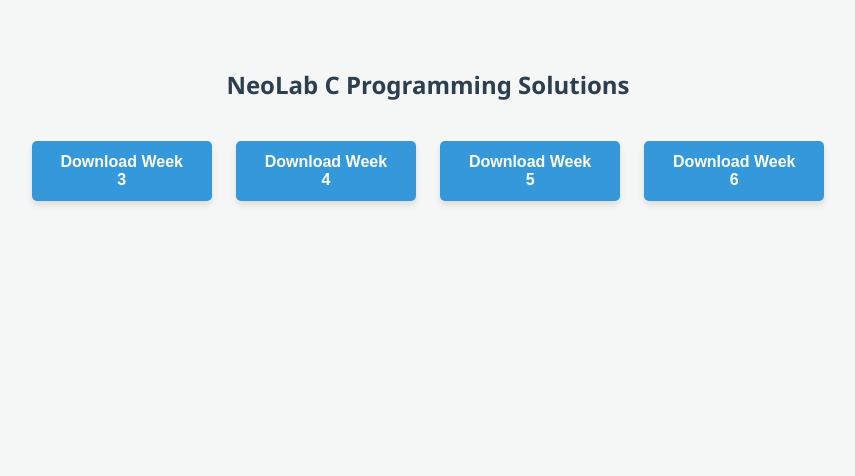
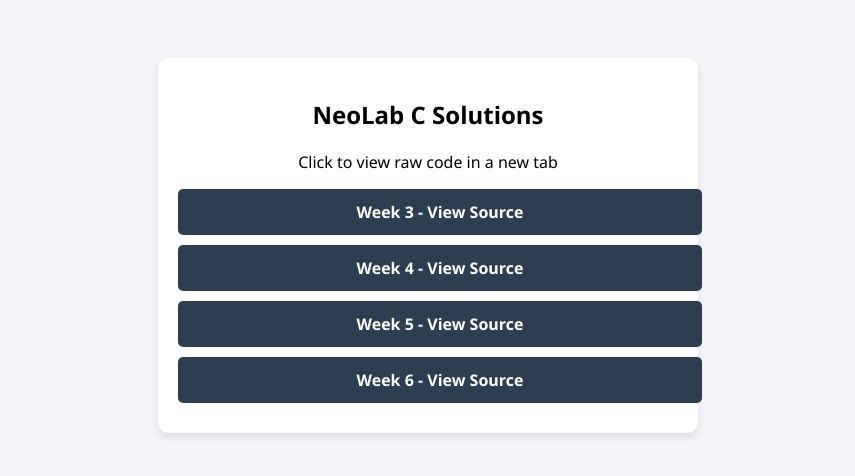
Before and after one commit to 24paradox/NeolabSol, a plain HTML site: page index.html in a window 1280 px wide. Shown: the whole page, without its empty margins (212-1067 px from the left). Drawn offline with Linux system fonts and the light colour scheme.

Commit message:
Revise index.html layout and button styles
Updated HTML structure and styles for NeoLab Solutions page.

```diff
--- a/index.html
+++ b/index.html
@@ -4,69 +4,45 @@
     <meta charset="UTF-8">
     <title>NeoLab Solutions</title>
     <style>
-        body {
-            font-family: 'Segoe UI', Tahoma, Geneva, Verdana, sans-serif;
-            background-color: #f4f7f6;
-            padding: 40px;
-            text-align: center;
+        body { font-family: 'Segoe UI', sans-serif; background-color: #f4f4f9; padding: 50px; text-align: center; }
+        .container { max-width: 500px; margin: auto; background: white; padding: 20px; border-radius: 10px; box-shadow: 0 4px 10px rgba(0,0,0,0.1); }
+        .btn-view {
+            display: block;
+            width: 100%;
+            padding: 12px;
+            margin: 10px 0;
+            background-color: #2c3e50;
+            color: white;
+            text-decoration: none;
+            border-radius: 5px;
+            font-weight: bold;
+            transition: 0.3s;
         }
-
-        h2 { color: #2c3e50; margin-bottom: 30px; }
-
-        /* The Button Container */
-        .download-link {
-            text-decoration: none; /* Removes underline from link */
-            display: inline-block;
-            margin: 10px;
-        }
-
-        /* The Button Style */
-        .btn-download {
-            background-color: #3498db;
-            color: white;
-            padding: 12px 24px;
-            border: none;
-            border-radius: 5px;
-            font-size: 16px;
-            font-weight: bold;
-            cursor: pointer;
-            transition: all 0.3s ease;
-            box-shadow: 0 4px 6px rgba(0,0,0,0.1);
-            width: 180px;
-        }
-
-        /* Hover Effect */
-        .btn-download:hover {
-            background-color: #2980b9;
-            transform: translateY(-2px);
-            box-shadow: 0 6px 12px rgba(0,0,0,0.15);
-        }
-
-        /* Active/Click Effect */
-        .btn-download:active {
-            transform: translateY(0);
-        }
+        .btn-view:hover { background-color: #34495e; }
     </style>
 </head>
 <body>
 
-    <h2>NeoLab C Programming Solutions</h2>
+<div class="container">
+    <h2>NeoLab C Solutions</h2>
+    <p>Click to view raw code in a new tab</p>
 
-    <a href="main/Neolab/SolW3.c" download class="download-link">
-        <button class="btn-download">Download Week 3</button>
+    <a href="https://raw.githubusercontent.com/24paradox/NeolabSol/main/SolW3.c" target="_blank" class="btn-view">
+        Week 3 - View Source
     </a>
 
-    <a href="https://github.com/24paradox/NeolabSol/blob/main/Neolab/SolW4.c" download class="download-link">
-        <button class="btn-download">Download Week 4</button>
+    <a href="https://raw.githubusercontent.com/24paradox/NeolabSol/main/SolW4.c" target="_blank" class="btn-view">
+        Week 4 - View Source
     </a>
 
-    <a href="https://github.com/24paradox/NeolabSol/blob/main/Neolab/SolW5.c" download class="download-link">
-        <button class="btn-download">Download Week 5</button>
+    <a href="https://raw.githubusercontent.com/24paradox/NeolabSol/main/SolW5.c" target="_blank" class="btn-view">
+        Week 5 - View Source
     </a>
 
-    <a href="https://github.com/24paradox/NeolabSol/blob/main/Neolab/SolW6.c" download class="download-link">
-        <button class="btn-download">Download Week 6</button>
+    <a href="https://raw.githubusercontent.com/24paradox/NeolabSol/main/SolW6.c" target="_blank" class="btn-view">
+        Week 6 - View Source
     </a>
+</div>
 
 </body>
 </html>
```
